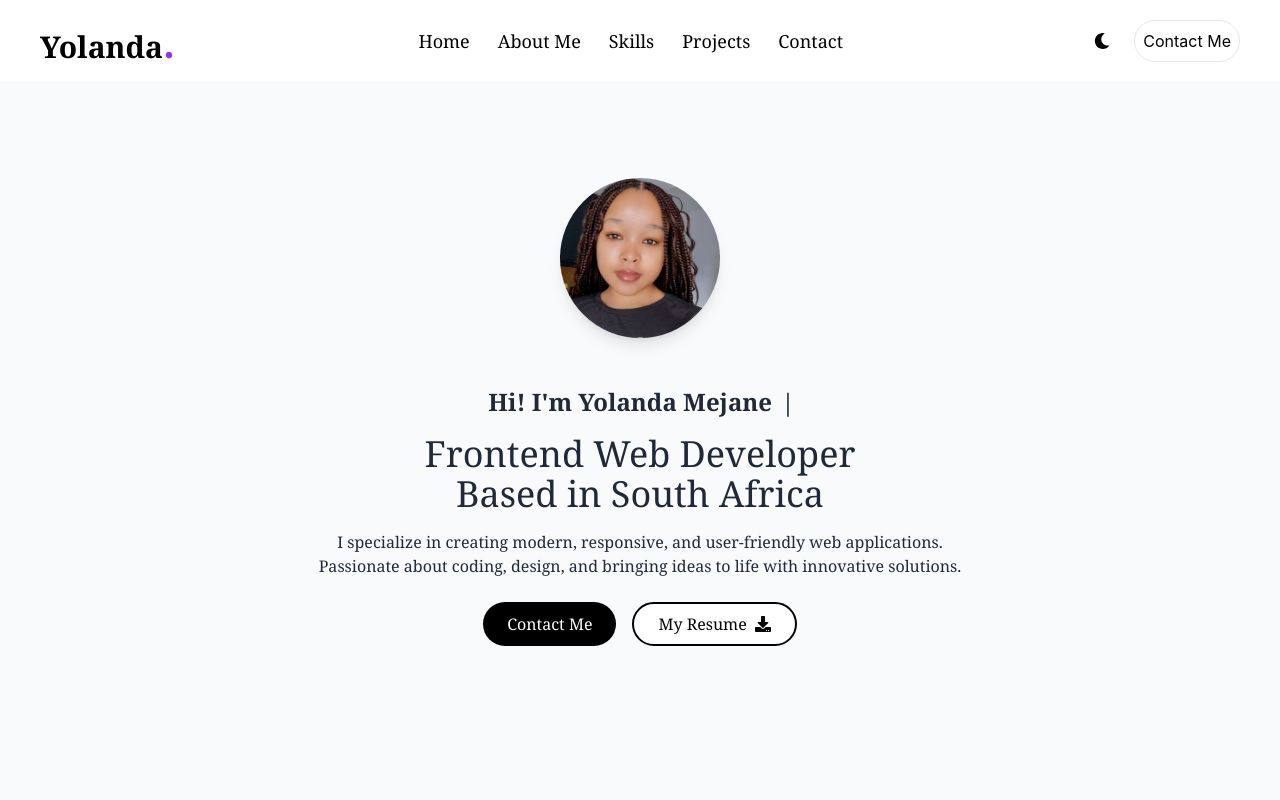
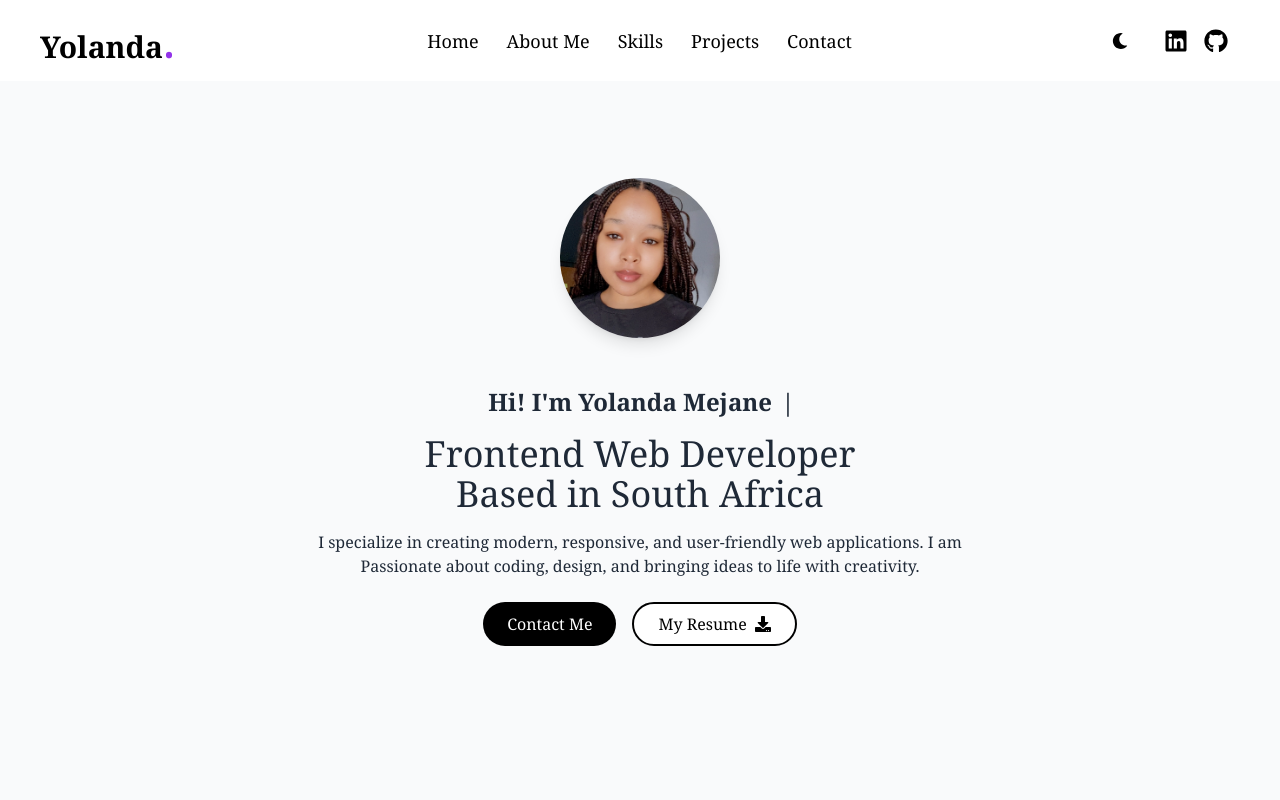
Before and after one commit to YolandaMejane1/My-Portfolio, a React (Create React App) app: page / in a window 1280 px wide. Shown: the top 800 px of the page. Built offline with nearby package versions, Linux system fonts and the light colour scheme.

Commit message:
Navbar cursor

```diff
--- a/src/components/AboutMe.jsx
+++ b/src/components/AboutMe.jsx
@@ -86,7 +86,7 @@ function AboutMe({ darkMode }) {
           >
             <FaGraduationCap className="text-3xl mb-2 mx-auto" />
             <h3 className="text-xl font-semibold mb-2">Education</h3>
-            <p>NQF 5 certificate in Software Development, AWS cloud certification</p>
+            <p>Certificate in Software Development, AWS cloud certification</p>
           </div>
           <div
             className={`p-4 rounded-lg shadow-md text-center transform transition duration-700 ${
--- a/src/components/Homepage.jsx
+++ b/src/components/Homepage.jsx
@@ -65,7 +65,7 @@ function HomePage({ darkMode }) {
                     textInView ? "animate-fadeUp" : "opacity-0"
                 }`}
             >
-                I specialize in creating modern, responsive, and user-friendly web applications. Passionate about coding, design, and bringing ideas to life with innovative solutions.
+                I specialize in creating modern, responsive, and user-friendly web applications. I am Passionate about coding, design, and bringing ideas to life with creativity.
             </p>
 
             <div className="flex flex-col sm:flex-row space-y-4 sm:space-x-4 sm:space-y-0 mt-6">
--- a/src/components/Navbar.jsx
+++ b/src/components/Navbar.jsx
@@ -1,5 +1,5 @@
 import React, { useState, useEffect } from 'react';
-import { FaMoon, FaSun } from 'react-icons/fa';
+import { FaMoon, FaSun, FaLinkedin, FaGithub, FaInstagram } from 'react-icons/fa';
 import { Link } from 'react-scroll';
 
 function Navbar({ toggleDarkMode, darkMode }) {
@@ -36,7 +36,6 @@ function Navbar({ toggleDarkMode, darkMode }) {
     useEffect(() => {
         window.addEventListener("scroll", handleScroll);
 
-
         const timeout = setTimeout(stopScroll, 100);
 
         return () => {
@@ -46,7 +45,7 @@ function Navbar({ toggleDarkMode, darkMode }) {
     }, [lastScrollY, isScrolling]);
 
     return (
-        <nav className={`fixed top-0 left-0 right-0 p-4 ${darkMode ? 'bg-black text-white' : 'bg-white text-black'} transition-transform duration-300 ${isVisible ? 'transform-none' : '-translate-y-full'} z-50`}>
+        <nav className={`fixed top-0 left-0 right-0 p-4 ${darkMode ? 'bg-black text-white' : 'bg-white text-black'} transition-transform duration-300 ${isVisible ? 'transform-none' : '-translate-y-full'} z-50 cursor-pointer`}>
             <div className="flex justify-between items-center">
                 <div className={`font-serif text-4xl ${darkMode ? 'text-white' : 'text-black'} md:text-3xl pl-6`}>
                     <span className="font-bold">Yolanda</span>
@@ -59,34 +58,51 @@ function Navbar({ toggleDarkMode, darkMode }) {
                     <Link to="projects" smooth={true} duration={600} className="font-thin text-decoration-none font-serif" onClick={handleLinkClick}>Projects</Link>
                     <Link to="contact" smooth={true} duration={600} className="font-thin text-decoration-none font-serif" onClick={handleLinkClick}>Contact</Link>
                 </div>
-                <div className="hidden md:flex items-center space-x-4 pr-6">
-                    <button onClick={toggleDarkMode} className="p-2">
+                <div className="hidden md:flex items-center space-x-4 pr-6 mr-3">
+                    <button onClick={toggleDarkMode} className="p-2 mr-3">
                         {darkMode ? <FaSun /> : <FaMoon />}
                     </button>
-                    <button className="p-2 border rounded-3xl">
-                        Contact Me
-                    </button>
+                    <div className="flex space-x-4">
+                        <a href="https://www.linkedin.com/in/yolanda-m-250997285/" target="_blank" rel="noopener noreferrer" className="text-2xl">
+                            <FaLinkedin />
+                        </a>
+                        <a href="https://github.com/YolandaMejane1" target="_blank" rel="noopener noreferrer" className="text-2xl">
+                            <FaGithub />
+                        </a>
+                    </div>
                 </div>
                 <div className="flex items-center space-x-4 md:hidden">
-                    <button onClick={toggleMenu} className="p-2">
+                    <button onClick={toggleMenu} className="p-2 z-20">
                         {isMenuOpen ? 'Close' : 'Menu'}
                     </button>
                 </div>
             </div>
             {isMenuOpen && (
                 <div className="fixed top-0 left-0 w-full h-full bg-black bg-opacity-50 z-10 flex flex-col items-center justify-center space-y-4">
+                    <button onClick={toggleMenu} className="absolute top-4 right-4 p-2 z-20 text-white bg-transparent border rounded-full">
+                        Close
+                    </button>
                     <Link to="homepage" smooth={true} duration={500} className="font-thin font-serif text-xl text-white" onClick={handleLinkClick}>Home</Link>
                     <Link to="aboutme" smooth={true} duration={500} className="font-thin font-serif text-xl text-white" onClick={handleLinkClick}>About Me</Link>
                     <Link to="skills" smooth={true} duration={500} className="font-thin font-serif text-xl text-white" onClick={handleLinkClick}>Skills</Link>
                     <Link to="projects" smooth={true} duration={500} className="font-thin font-serif text-xl text-white" onClick={handleLinkClick}>Projects</Link>
                     <Link to="contact" smooth={true} duration={500} className="font-thin font-serif text-xl text-white" onClick={handleLinkClick}>Contact</Link>
-                    <div className="flex justify-between w-full px-4 mt-4">
-                        <button onClick={toggleDarkMode} className="p-2 border rounded-full text-white w-full md:w-auto">
+
+                    <div className="absolute bottom-4 left-0 right-0 flex justify-between px-6">
+                        <button onClick={toggleDarkMode} className="p-2 text-white bg-transparent border rounded-full text-sm">
                             {darkMode ? <FaSun /> : <FaMoon />}
                         </button>
-                        <button className="p-2 border rounded-3xl text-white w-full md:w-auto">
-                            Contact Me
-                        </button>
+                        <div className="flex space-x-4">
+                            <a href="https://www.linkedin.com/in/your-linkedin" target="_blank" rel="noopener noreferrer" className="text-2xl text-white">
+                                <FaLinkedin />
+                            </a>
+                            <a href="https://github.com/your-github" target="_blank" rel="noopener noreferrer" className="text-2xl text-white">
+                                <FaGithub />
+                            </a>
+                            <a href="https://www.instagram.com/your-instagram" target="_blank" rel="noopener noreferrer" className="text-2xl text-white">
+                                <FaInstagram />
+                            </a>
+                        </div>
                     </div>
                 </div>
             )}
```
